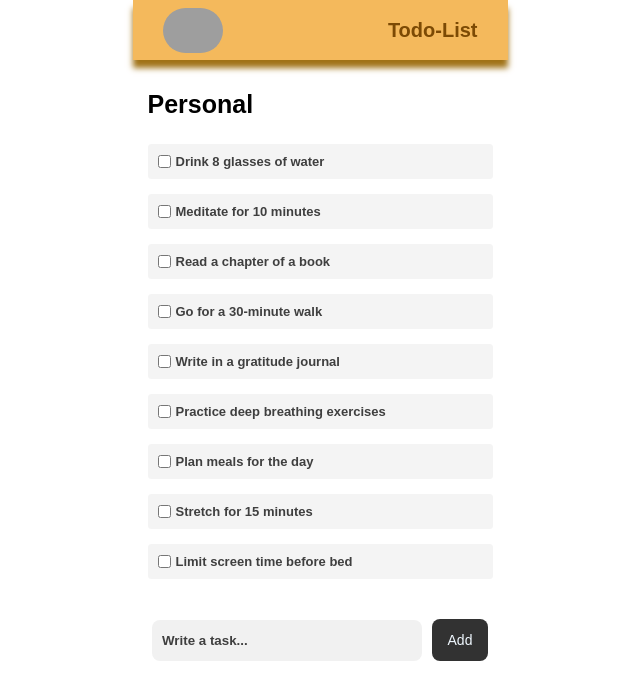
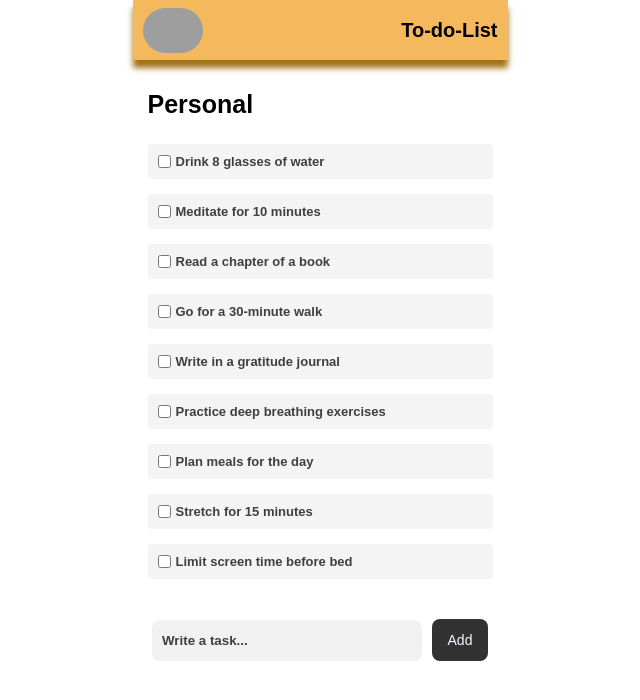
Before and after one commit to Leibril2007/app-tareas, a plain HTML site: page index.html in a window 1280 px wide. Shown: the whole page, without its empty margins (320-960 px from the left). Drawn offline with Linux system fonts and the light colour scheme; grey boxes are pictures that could not be loaded.

Commit message:
Header - Se cambia el nombre de la app - Se modifica el padding

```diff
--- a/components/header/header.css
+++ b/components/header/header.css
@@ -1,7 +1,6 @@
 .header{
-
     height: 6rem;
-    padding: 1rem 3rem;
+    padding: 1rem;
 
     display: flex;
     align-items: center;
@@ -11,11 +10,8 @@
     background-color: #f4b95c;
 }
 
+
 .header img{
     width: 6rem;
     border-radius: 5rem;
 }
-
-.header h1{
-    color: rgb(124, 74, 4);
-}
--- a/components/header/header.js
+++ b/components/header/header.js
@@ -10,7 +10,7 @@ function header(){
     header.appendChild(logo);
 
     let textH1 = document.createElement('h1');
-    textH1.textContent = "Todo-List";
+    textH1.textContent = "To-do-List";
     header.appendChild(textH1);
 
     return header;
```
